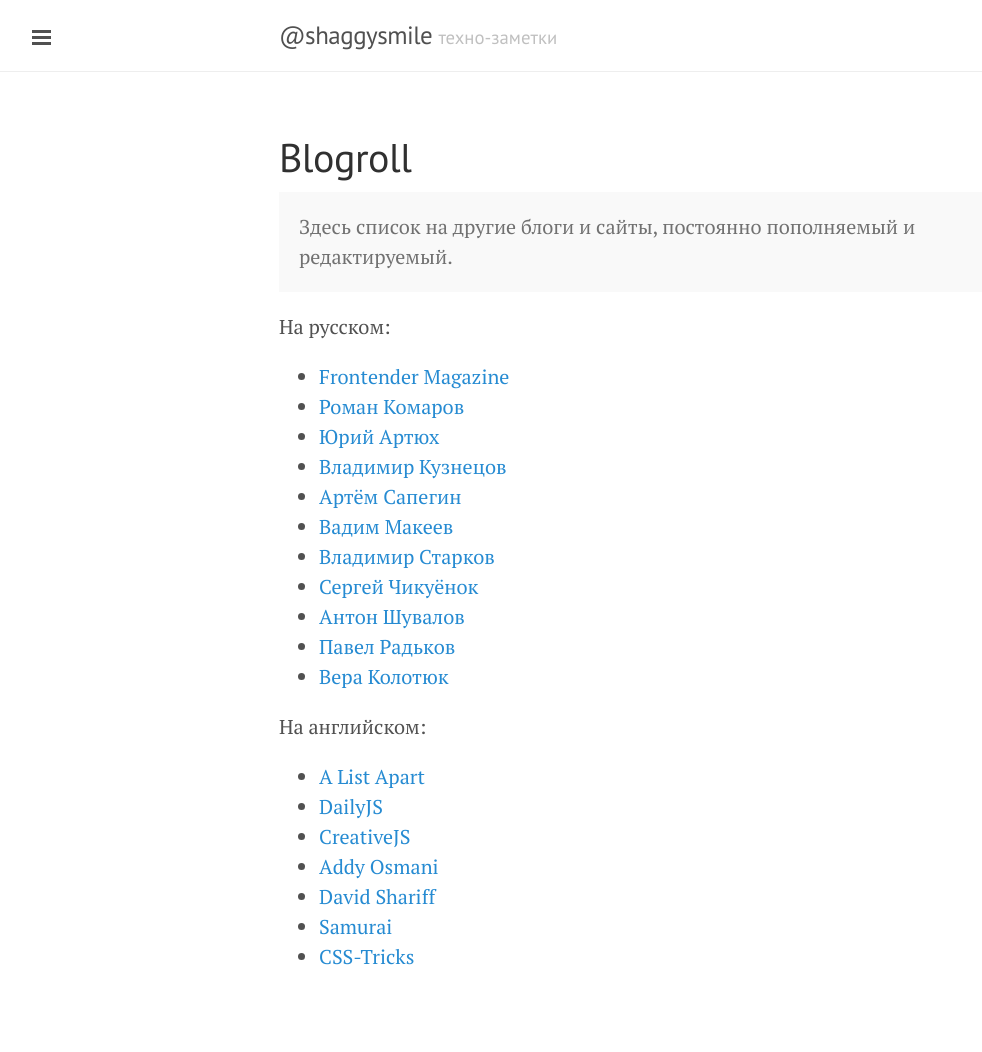
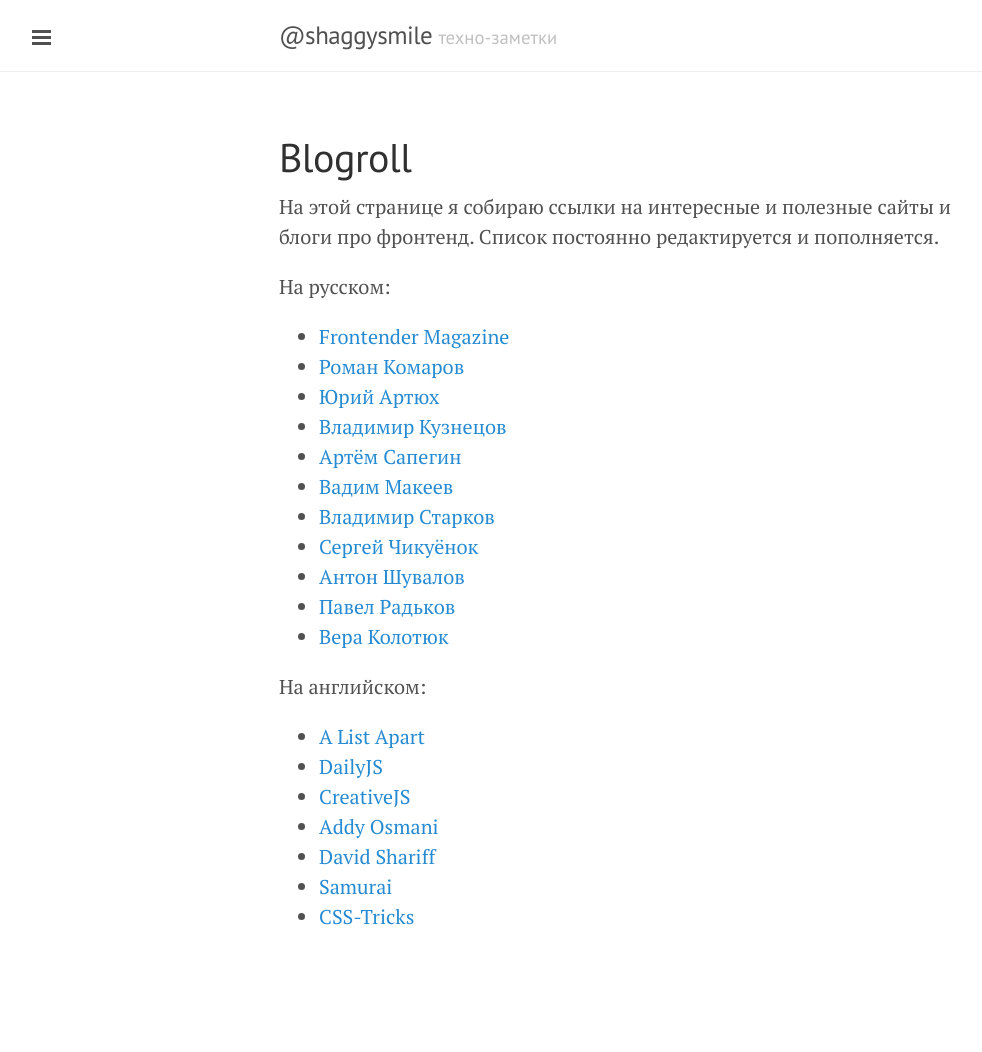
Before and after one commit to shaggysmile/shaggysmile.net, a Jekyll site: the page built from links.md, in a window 1280 px wide. Shown: the whole page, without its empty margins (1-983 px from the left). Built offline with Jekyll 4.4.1, drawn with Linux system fonts in a browser that asks for light colours; Markdown is read by kramdown in place of the engine named in the settings; after the commit the page ends 1012 px from its top, so only the background shows below that.

Commit message:
Update blogroll

```diff
--- a/links.md
+++ b/links.md
@@ -3,7 +3,7 @@
 title: Blogroll
 ---
 
-<p class="message">Здесь список на другие блоги и сайты, постоянно пополняемый и редактируемый.</p>
+На этой странице я собираю ссылки на интересные и полезные сайты и блоги про фронтенд. Список постоянно редактируется и пополняется.
 
 На русском:
 
```
